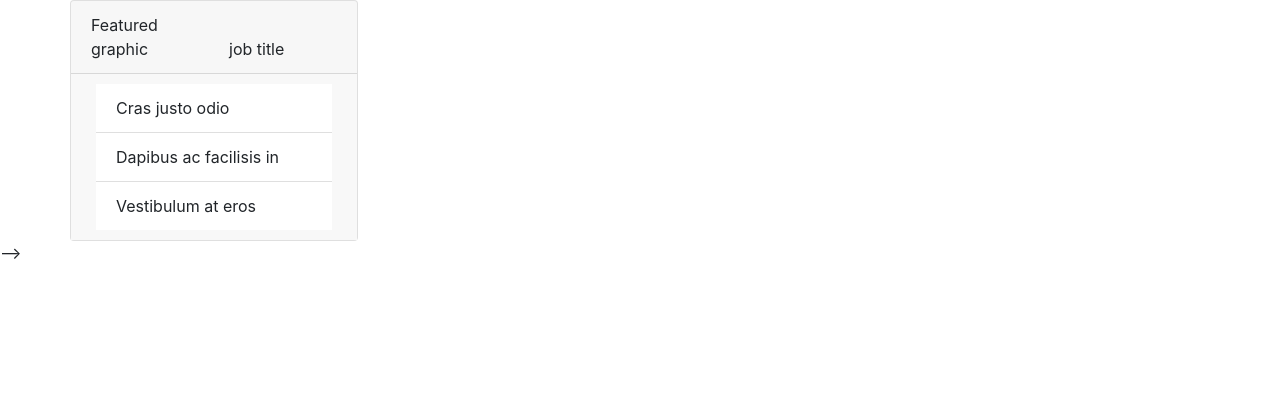
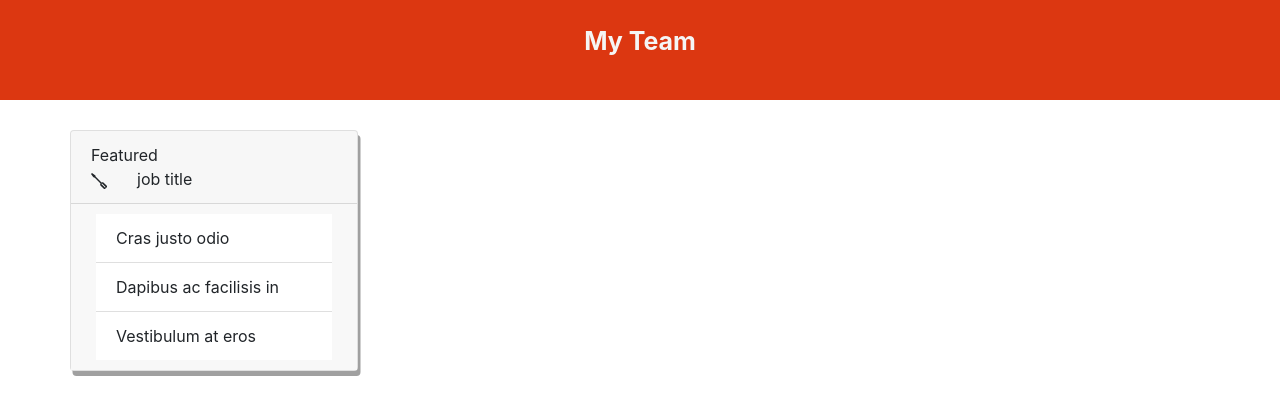
Before and after one commit to erikapaige/templateEngine, a website: page Develop/htmlFiles/manager.html in a window 1280 px wide. Drawn offline with nearby package versions, Linux system fonts and the light colour scheme.

Commit message:
html layout formatted

```diff
--- a/Develop/htmlFiles/manager.html
+++ b/Develop/htmlFiles/manager.html
@@ -7,20 +7,27 @@
   <title>Manager</title>
 </head>
 <body>
-
+  <div class="row" style="display: flexbox; width: auto; height: 100px; background-color: #DC3711; margin-bottom: 30px; place-content: center;">
+      <p style="color: #F5F5F5; font-weight: bolder; font-size: 25px;">My Team</p>
+  </div>
   <div class="container">
       <div class="row">
         <div class="column">
-          <div class="card" style="width: 18rem;">
+          <div class="card" style="width: 18rem; box-shadow: 2.5px 5px #A0A0A0;">
             <div class="card-header">
               <div class="row" style="padding-left: 15px;">
               Featured
               </div>
               <div class="row">
-                <div class="col">
-                  graphic
+                <div class="col-2">
+                  <svg class="bi bi-screwdriver" width="1em" height="1em" viewBox="0 0 16 16" fill="currentColor"
+                    xmlns="http://www.w3.org/2000/svg">
+                    <path fill-rule="evenodd"
+                      d="M0 1l1-1 3.081 2.2a1 1 0 01.419.815v.07a1 1 0 00.293.708L10.5 9.5l.914-.305a1 1 0 011.023.242l3.356 3.356a1 1 0 010 1.414l-1.586 1.586a1 1 0 01-1.414 0l-3.356-3.356a1 1 0 01-.242-1.023L9.5 10.5 3.793 4.793a1 1 0 00-.707-.293h-.071a1 1 0 01-.814-.419L0 1zm11.354 9.646a.5.5 0 00-.708.708l3 3a.5.5 0 00.708-.708l-3-3z"
+                      clip-rule="evenodd" />
+                  </svg>
                 </div>
-                <div class="col">
+                <div class="col-8">
                   job title
                 </div>
               </div>
@@ -37,26 +44,6 @@
         </div>
         <!-- closing div for row  -->
       </div>
-    <!-- <div class="row">
-      <div class="column">
-        <div class="card" style="width: 18rem;">
-          <div class="card-header">
-            Featured
-          </div>
-          <div class="container" style="background-color: #F8F8F8;">
-            <ul class="list-group list-group-flush" style="margin: 10px;">
-              <li class="list-group-item">Cras justo odio</li>
-              <li class="list-group-item">Dapibus ac facilisis in</li>
-              <li class="list-group-item">Vestibulum at eros</li>
-            </ul>
-          </div>
-        </div>
-      <!-- closing div for column -->
-      </div>
-    <!-- closing div for row  -->
-    </div> -->
-
-
   <!-- closing <div> for container -->
   </div>
 </body>
--- a/Develop/package.json
+++ b/Develop/package.json
@@ -21,6 +21,7 @@
   "homepage": "https://github.com/stevetrilogy/unit10hw#readme",
   "dependencies": {
     "axios": "^0.19.2",
+    "bootstrap-icons": "^1.0.0-alpha3",
     "inquirer": "^6.5.2"
   },
   "devDependencies": {
```
Also changed, not shown: 1 other file.
